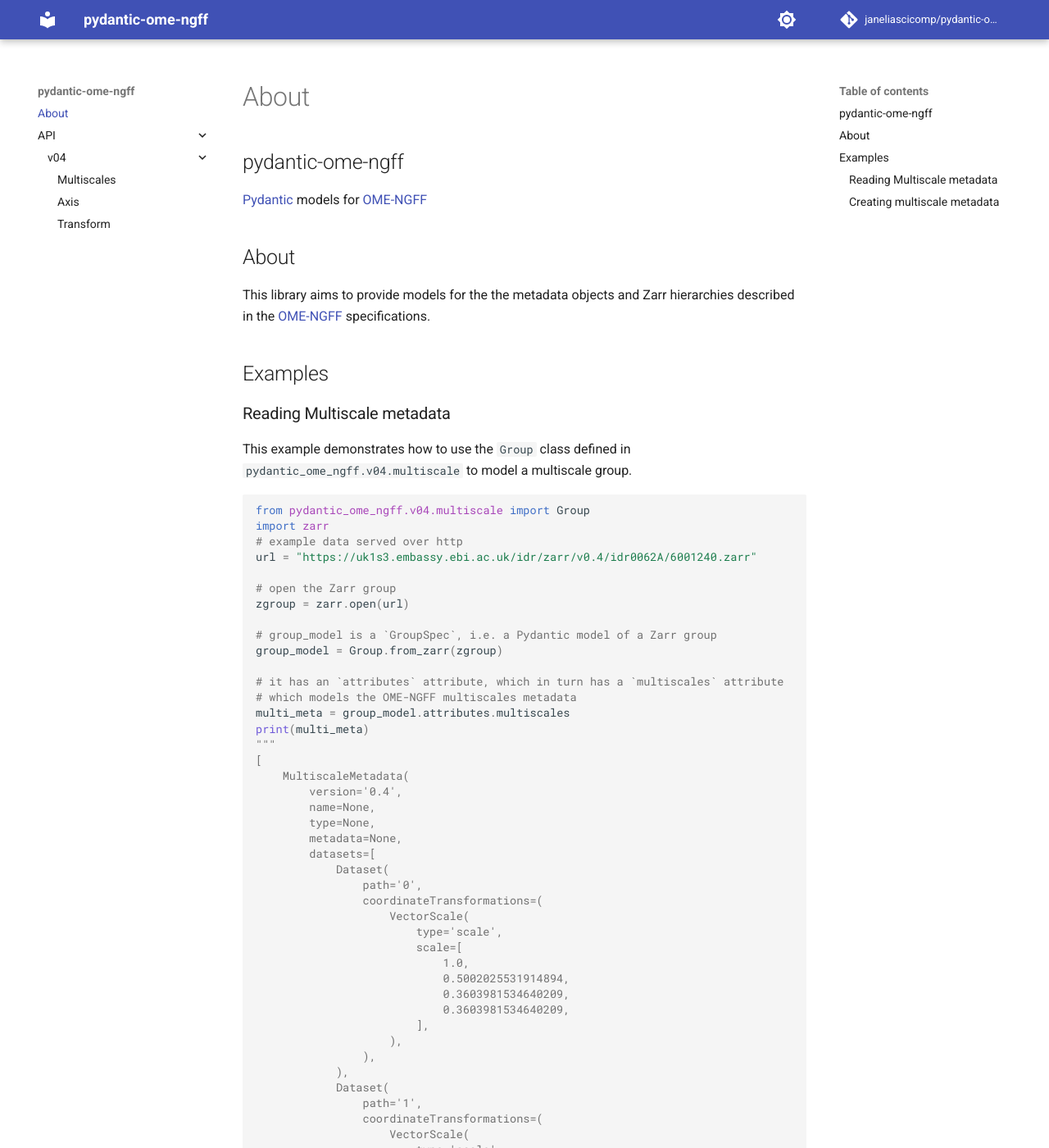
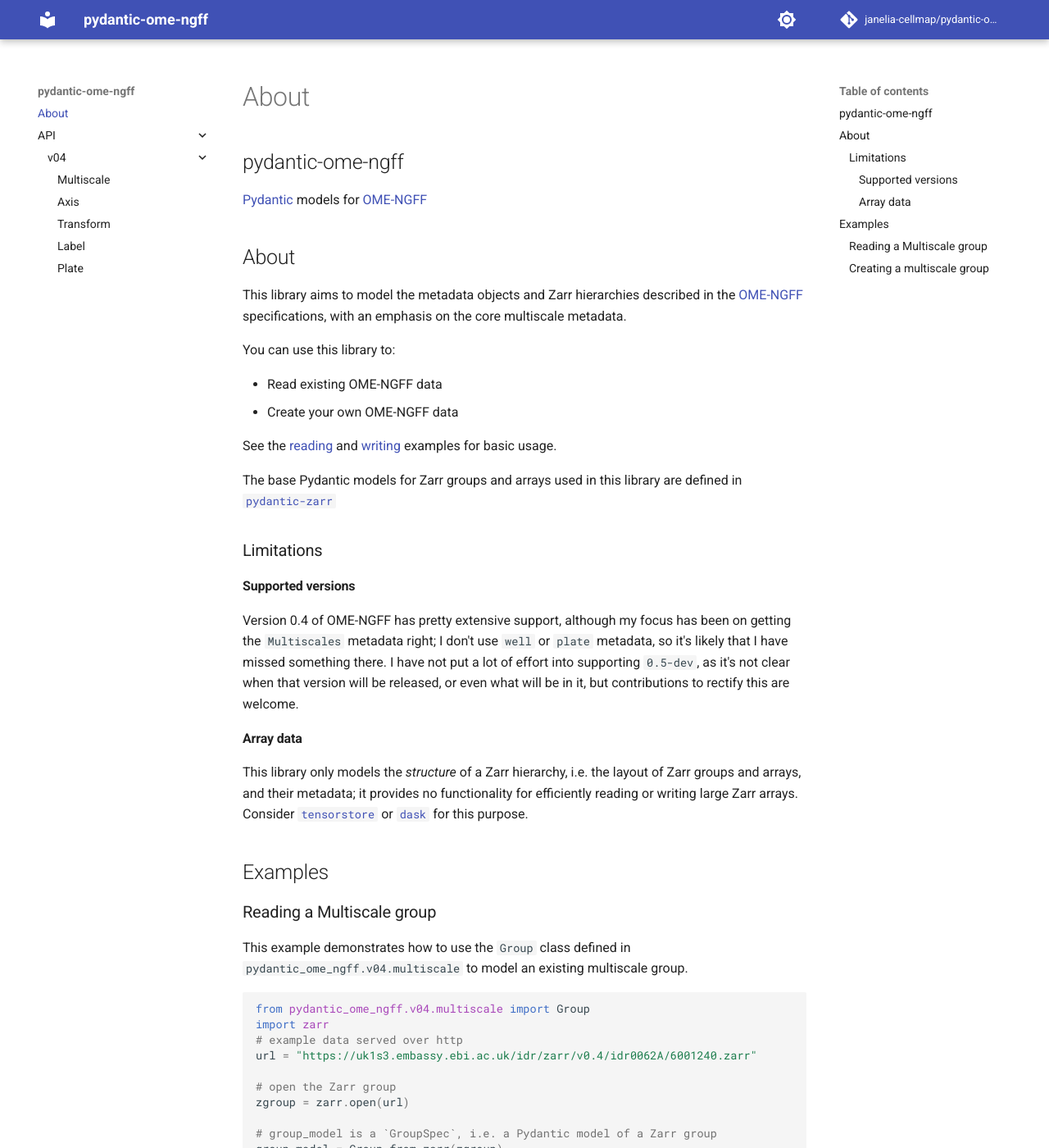
Before and after one commit to JaneliaSciComp/pydantic-ome-ngff, an MkDocs documentation site: the page built from docs/index.md, in a window 1280 px wide and 1400 px high. Shown: the whole window at 82% size. Built offline with MkDocs 1.6.1 and Material for MkDocs 9.7.7, drawn with Linux system fonts in a browser that asks for light colours; comment, search, counter and statistics services are not loaded; some of the changed text lies outside the part shown.

Commit message:
docs: more docs

````diff
--- a/docs/index.md
+++ b/docs/index.md
@@ -4,13 +4,33 @@
 
 # About
 
-This library aims to provide models for the the metadata objects and Zarr hierarchies described in the [OME-NGFF](https://ngff.openmicroscopy.org/) specifications.
+This library aims to model the metadata objects and Zarr hierarchies described in the [OME-NGFF](https://ngff.openmicroscopy.org/) specifications, with an emphasis on the core multiscale metadata.
+
+You can use this library to:
+
+- Read existing OME-NGFF data
+- Create your own OME-NGFF data
+
+See the [reading](#reading-a-multiscale-group) and [writing](#creating-a-multiscale-group) examples for basic usage.
+
+The base Pydantic models for Zarr groups and arrays used in this library are defined in [`pydantic-zarr`](https://janelia-cellmap.github.io/pydantic-zarr/)
+
+## Limitations
+
+### Supported versions
+
+Version 0.4 of OME-NGFF has pretty extensive support, although my focus has been on getting the `Multiscales` metadata right; I don't use `well` or `plate` metadata, so it's likely that I have missed something there. I have not put a lot of effort into supporting `0.5-dev`, as it's not clear when that version will be released, or even what will be in it, but contributions to rectify this are welcome.
+
+### Array data
+
+This library only models the *structure* of a Zarr hierarchy, i.e. the layout of Zarr groups and arrays, and their metadata; it provides no functionality for efficiently reading or writing large Zarr arrays. Consider [`tensorstore`](https://google.github.io/tensorstore/) or [`dask`](https://www.dask.org/) for this purpose.
+
 
 # Examples
 
-## Reading Multiscale metadata
+## Reading a Multiscale group
 
-This example demonstrates how to use the `Group` class defined in `pydantic_ome_ngff.v04.multiscale` to model a multiscale group.
+This example demonstrates how to use the `Group` class defined in `pydantic_ome_ngff.v04.multiscale` to model an existing multiscale group.
 
 ```python
 from pydantic_ome_ngff.v04.multiscale import Group
@@ -98,9 +118,15 @@ print(arrays)
 """
 ```
 
-## Creating multiscale metadata
+## Creating a multiscale group
 
 `pydantic-ome-ngff` provides simple way to create multiscale metadata from a collection of arrays accompanied by spatial metadata.
+
+The basic workflow is as follows:
+
+ 1. Use in-memory numpy or dask arrays and spatial metadata to instantiate a model of the OME-NGFF multiscale Zarr group we want to create. This model contains attributes and models of Zarr arrays, but no array data (which keeps the model lightweight).
+ 2. Serialize the model to a storage backend, which will create the Zarr groups and arrays defined by the model, along with their metadata.
+3. Write array data to the newly created Zarr arrays, using a method that suits your application.
 
 ```python
 from pydantic_ome_ngff.v04.multiscale import Group
@@ -128,13 +154,13 @@ arrays = [np.zeros(s) for s in shapes]
 # arrays will be named s0, s1, etc
 paths = [f's{idx}' for idx in range(len(shapes))]
 
-# regular 2x downsampling
+# downsampling by 2 in each axis
 scales = [
     [1.0, 2.0, 2.0, 2.0],
     [2.0, 4.0, 4.0, 4.0],
 ]
 
-# translation introduced by 2x downsampling
+# s0 is at the origin; s1 is at the offset induced by downsampling
 translations = [
     [0.0, 0.0, 0.0, 0.0],
     [0.5, 1.0, 1.0, 1.0]
--- a/mkdocs.yml
+++ b/mkdocs.yml
@@ -5,8 +5,8 @@ site_description: >-
   Pydantic models for the OME-NGFF file format.
 
 # Repository
-repo_name: janeliascicomp/pydantic-ome-ngff
-repo_url: https://github.com/janeliascicomp/pydantic-zarr
+repo_name: janelia-cellmap/pydantic-ome-ngff
+repo_url: https://github.com/janeliascicomp/pydantic-ome-ngff
 
 # Copyright
 copyright: Copyright &copy; 2016 - 2023 HHMI / Janelia
@@ -32,9 +32,11 @@ nav:
     - About: index.md
     - API:
       - v04:
-        - api/v04/multiscales.md
+        - api/v04/multiscale.md
         - api/v04/axis.md
         - api/v04/transform.md
+        - api/v04/label.md
+        - api/v04/plate.md
 
 plugins:
 - mkdocstrings:
````
Also changed, not shown: other parts of docs/index.md (+6 -5 lines), README.md (+0 -3 lines), docs/api/v04/multiscale.md (added, +1 -0 lines), docs/api/v04/multiscales.md (deleted, +0 -1 lines).
